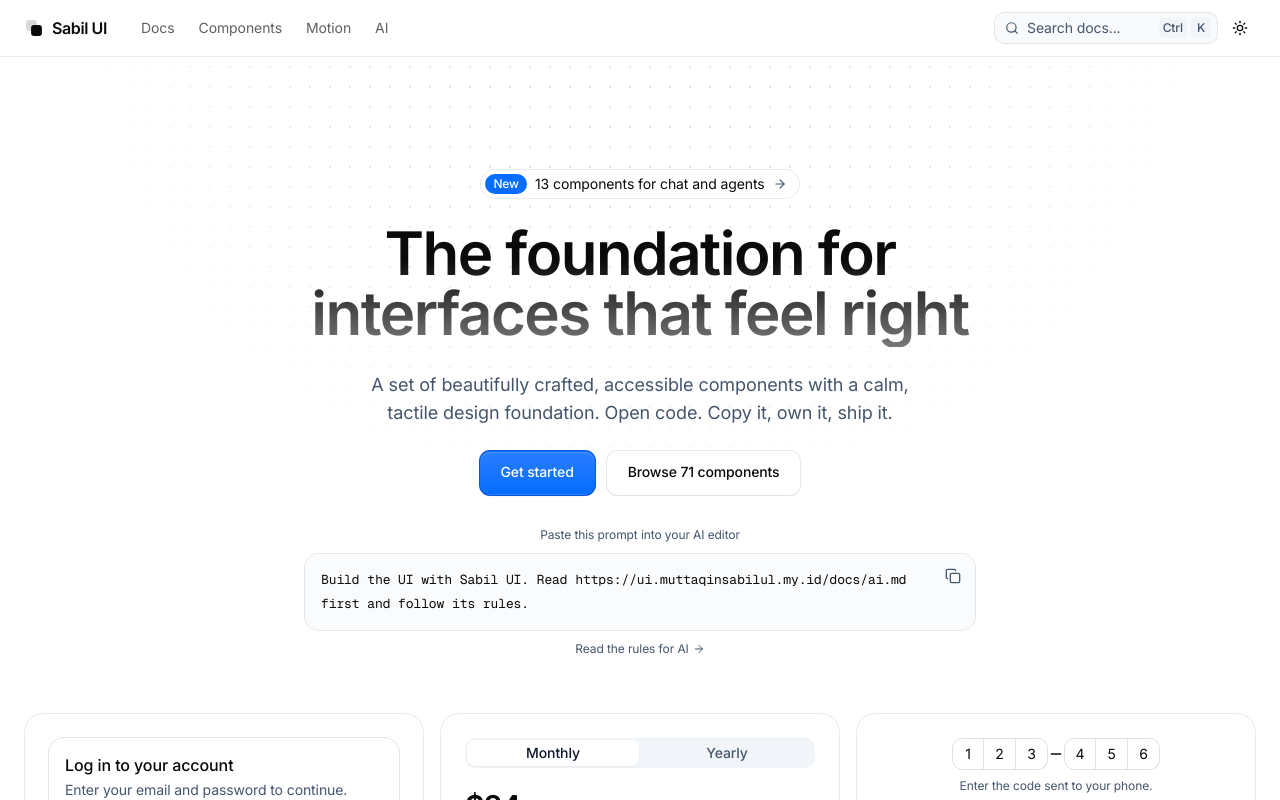
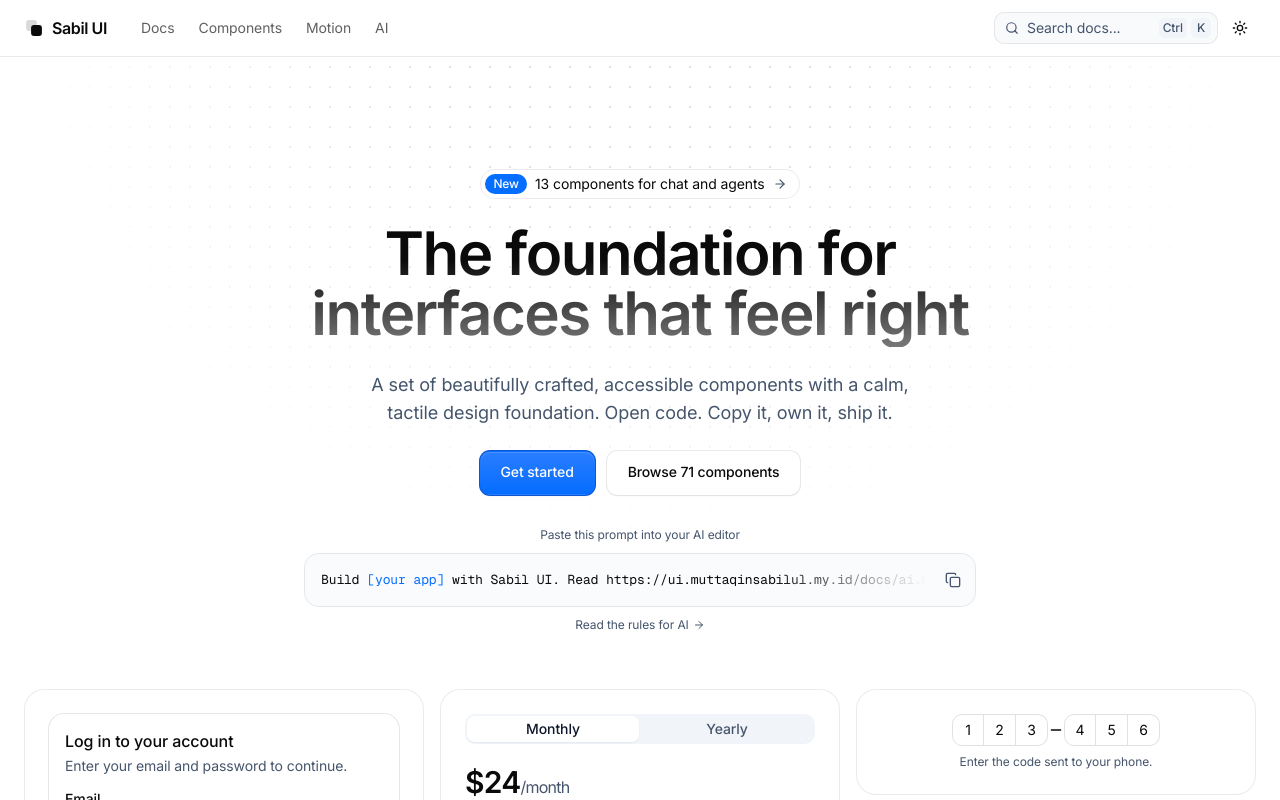
Before and after one commit to muttaqinsabilul/sabil-ui, a Next.js app: page / in a window 1280 px wide. Shown: the top 800 px of the page. Built offline with nearby package versions, Linux system fonts and the light colour scheme.

Commit message:
feat: one-line AI prompt on home page with [your app] placeholder and fade
Co-Authored-By: Claude Opus 5.5 <noreply@anthropic.com>

```diff
--- a/app/page.tsx
+++ b/app/page.tsx
@@ -3,9 +3,11 @@ import { ArrowRightIcon } from "lucide-react"
 
 import { components, siteConfig } from "@/lib/registry"
 import { Button } from "@/components/ui/button"
-import { Code } from "@/components/docs/code"
+import { CopyButton } from "@/components/docs/copy-button"
 import { examples } from "@/components/examples"
 import { Reveal } from "@/components/reveal"
+
+const aiPrompt = `Build [your app] with ${siteConfig.name}. Read ${siteConfig.url}/docs/ai.md first, then follow its tokens, components and motion rules for every screen.`
 
 // Live components shown on the home page, in three columns.
 const showcase = [
@@ -46,11 +48,15 @@ export default function HomePage() {
         </div>
         <div className="mt-2 flex w-full flex-col items-center gap-2.5">
           <p className="text-xs text-muted-foreground">Paste this prompt into your AI editor</p>
-          <Code
-            code={`Build the UI with ${siteConfig.name}. Read ${siteConfig.url}/docs/ai.md first and follow its rules.`}
-            lang="text"
-            className="w-full max-w-2xl text-left [&_code>span]:whitespace-pre-wrap"
-          />
+          {/* One line; the text fades out before the copy button. */}
+          <div className="relative w-full max-w-2xl rounded-xl border bg-muted/40 text-left dark:bg-card">
+            <p className="overflow-hidden py-3.5 pr-14 pl-4 font-mono text-[13px] leading-6 whitespace-nowrap [mask-image:linear-gradient(to_right,black_70%,transparent_calc(100%-3rem))]">
+              Build <span className="text-primary">[your app]</span> with {siteConfig.name}. Read{" "}
+              {siteConfig.url}/docs/ai.md first, then follow its tokens, components and motion rules for every
+              screen.
+            </p>
+            <CopyButton value={aiPrompt} className="absolute top-1/2 right-1.5 -translate-y-1/2" />
+          </div>
           <Link
             href="/docs/ai"
             className="group inline-flex items-center gap-1 text-xs text-muted-foreground transition-colors duration-150 hover:text-foreground"
```
